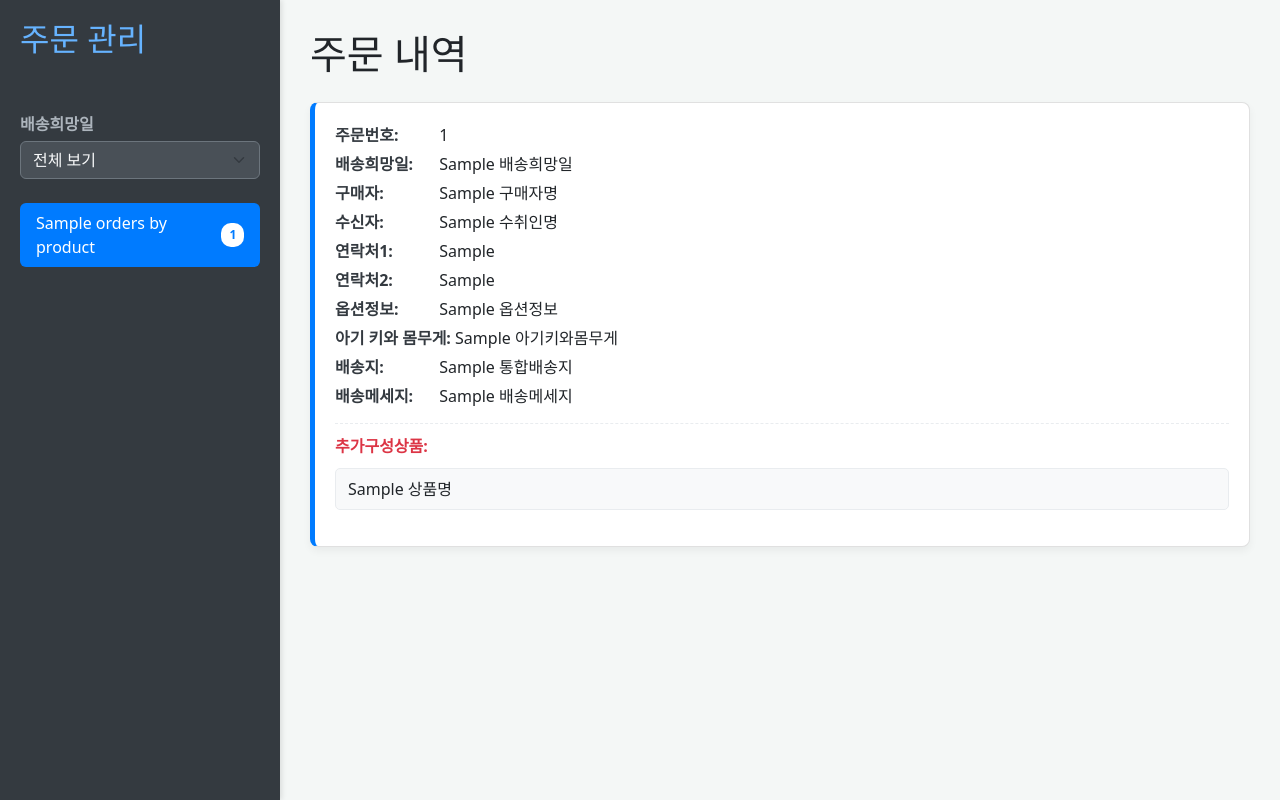
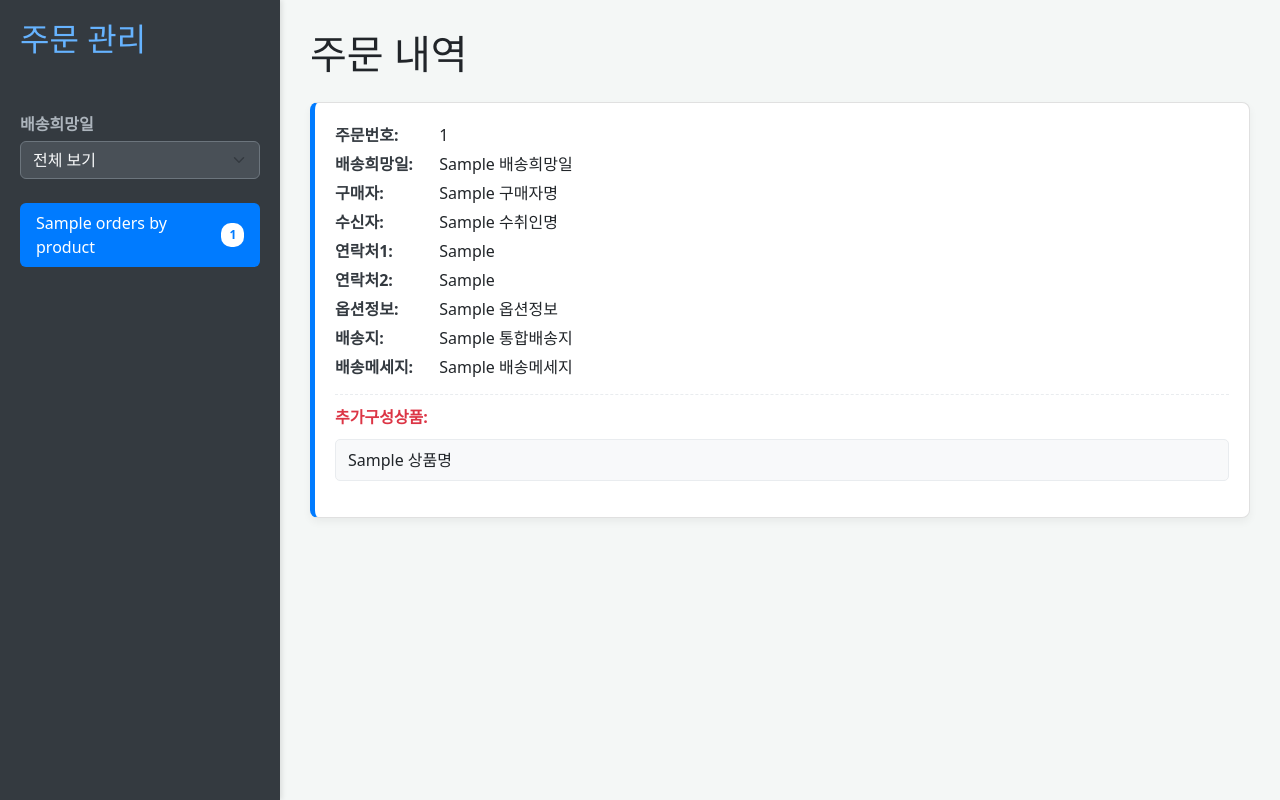
Before and after one commit to jungjoo0/fablelyorders, a Flask app: template templates/orders.html in a window 1280 px wide. Run offline with Flask 3, Linux system fonts and the light colour scheme; the template is opened without the code that fills it: most values are stand-ins (such as "Sample title", 1, 10 or a date in 2020).

Commit message:
Update orders.html

```diff
--- a/templates/orders.html
+++ b/templates/orders.html
@@ -233,7 +233,6 @@
                                 <p><strong>연락처1:</strong> {{ order_details.main_info['수취인연락처1'] }}</p>
                                 <p><strong>연락처2:</strong> {{ order_details.main_info['수취인연락처2'] }}</p>
                                 <p><strong>옵션정보:</strong> {{ order_details.main_info['옵션정보'] }}</p>
-                                <p><strong>아기 키와 몸무게:</strong> {{ order_details.main_info['아기키와몸무게'] }}</p>
                                 <p><strong>배송지:</strong> {{ order_details.main_info['통합배송지'] }}</p>
                                 <p><strong>배송메세지:</strong> {{ order_details.main_info['배송메세지'] }}</p>
 
```
